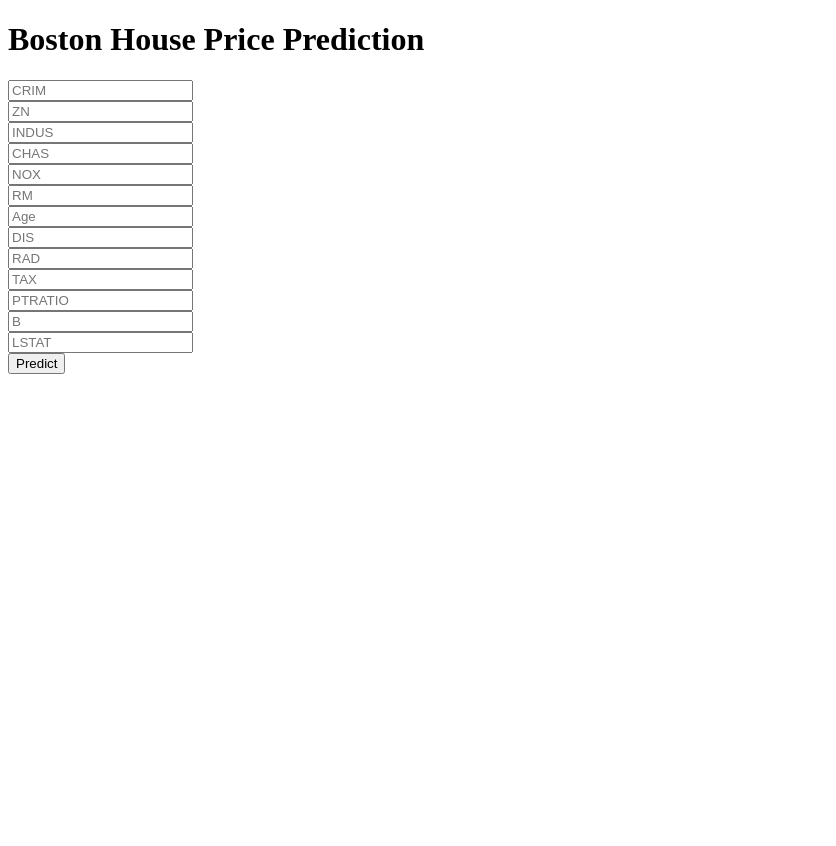
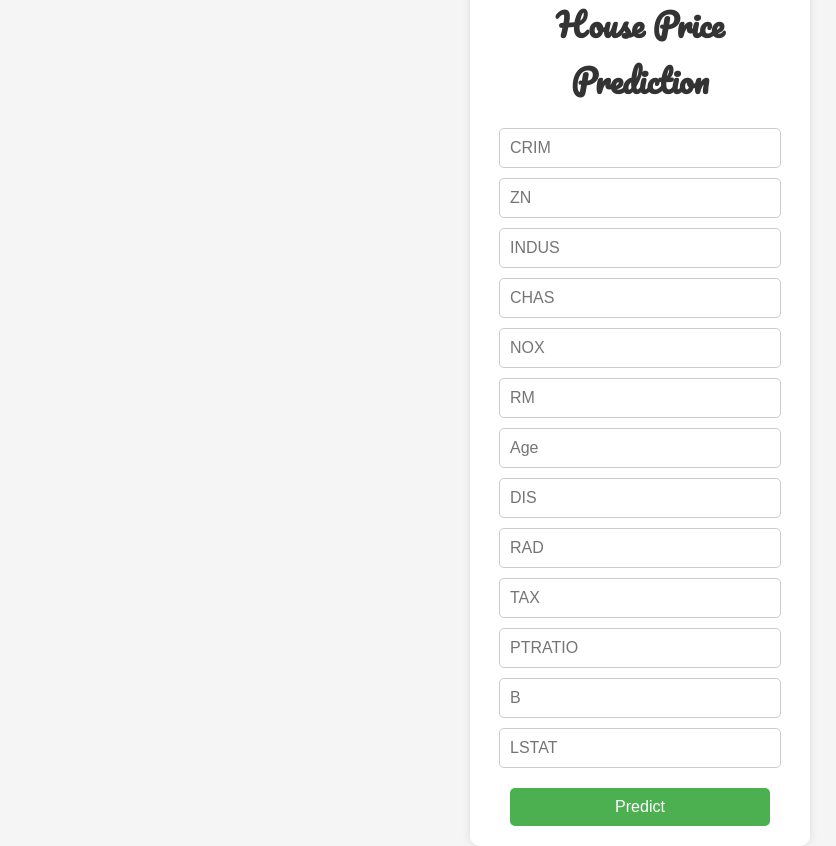
Before and after one commit to Honey-B-263/House-price-prediction, a Flask app: page / in a window 1280 px wide. Shown: the whole page, without its empty margins (0-836 px from the left). Before the commit the page ends 374 px from the top, so only its background shows below. Run offline with Flask 3, Linux system fonts and the light colour scheme; parts of the project's set-up code (start-up, migrations or seed data) failed here and were passed over.

Commit message:
updated home page

```diff
--- a/templates/home.html
+++ b/templates/home.html
@@ -1,23 +1,74 @@
 <!DOCTYPE html>
-<html >
+<html>
 
 <head>
     <meta charset="UTF-8">
-  <title>ML API</title>
+    <title>ML API - Boston House Price Prediction</title>
     <link href='https://fonts.googleapis.com/css?family=Pacifico' rel='stylesheet' type='text/css'>
     <link href='https://fonts.googleapis.com/css?family=Arimo' rel='stylesheet' type='text/css'>
     <link href='https://fonts.googleapis.com/css?family=Hind:300' rel='stylesheet' type='text/css'>
     <link href='https://fonts.googleapis.com/css?family=Open+Sans+Condensed:300' rel='stylesheet' type='text/css'>
+    <style>
+        body {
+            font-family: 'Arimo', sans-serif;
+            background-color: #f5f5f5;
+            margin: 0;
+            padding: 0;
+            display: flex;
+            justify-content: center;
+            align-items: center;
+            height: 100vh;
+        }
 
+        .login {
+            background: #fff;
+            padding: 20px;
+            border-radius: 10px;
+            box-shadow: 0 0 10px rgba(0, 0, 0, 0.1);
+            width: 300px;
+            text-align: center;
+        }
 
+        .login h1 {
+            font-family: 'Pacifico', cursive;
+            margin-bottom: 20px;
+            color: #333;
+        }
+
+        .login form input[type="text"] {
+            width: calc(100% - 40px);
+            padding: 10px;
+            margin-bottom: 10px;
+            border: 1px solid #ccc;
+            border-radius: 5px;
+            font-size: 16px;
+        }
+
+        .login form button {
+            width: calc(100% - 40px);
+            padding: 10px;
+            margin-top: 10px;
+            background-color: #4CAF50;
+            color: white;
+            border: none;
+            border-radius: 5px;
+            cursor: pointer;
+            font-size: 16px;
+            transition: background-color 0.3s;
+        }
+
+        .login form button:hover {
+            background-color: #45a049;
+        }
+    </style>
 </head>
 
 <body>
+
     <div class="login">
-	<h1>Boston House Price Prediction</h1>
+        <h1>House Price Prediction</h1>
 
-     <!-- Main Input For Receiving Query to our ML -->
-    <form action="{{ url_for('predict')}}"method="post">
+        <form action="{{ url_for('predict')}}" method="post">
             <input type="text" name="CRIM" placeholder="CRIM" required="required" /><br>
             <input type="text" name="ZN" placeholder="ZN" required="required" /><br>
             <input type="text" name="INDUS" placeholder="INDUS" required="required" /><br>
@@ -31,18 +82,10 @@
             <input type="text" name="PTRATIO" placeholder="PTRATIO" required="required" /><br>
             <input type="text" name="B" placeholder="B" required="required" /><br>
             <input type="text" name="LSTAT" placeholder="LSTAT" required="required" /><br>
-
-
-
-        <button type="submit" class="btn btn-primary btn-block btn-large">Predict</button>
+            <button type="submit">Predict</button>
         </form>
-
-   <br>
-   <br>
-
-
     </div>
     {{prediction_text}}
+</body>
 
-</body>
 </html>
```
Lines whose indentation alone changed are shown as unchanged.
